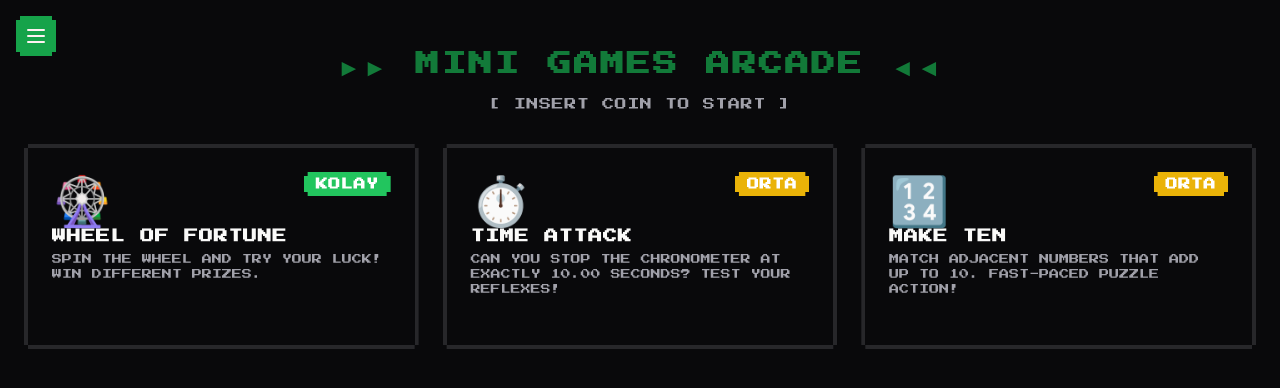
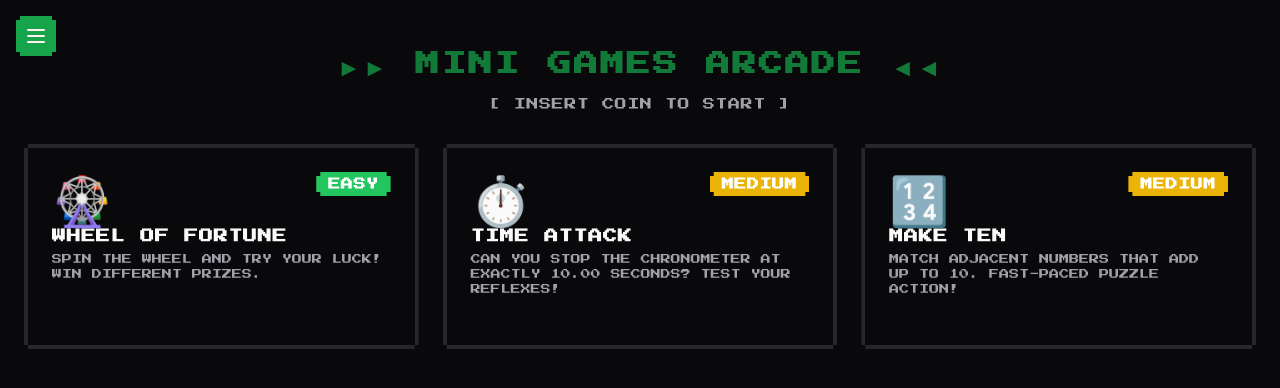
Before and after one commit to CemAyyildiz/mini-games, a React (Vite) app: page / in a window 1280 px wide. Shown: the top 388 px of the page. Built offline with nearby package versions, Linux system fonts and the light colour scheme.

Commit message:
feat: update difficulty labels in GameCard component to English

```diff
--- a/src/components/common/game-card.tsx
+++ b/src/components/common/game-card.tsx
@@ -15,9 +15,9 @@ const DIFFICULTY_COLORS: Record<GameDifficulty, string> = {
 };
 
 const DIFFICULTY_LABELS: Record<GameDifficulty, string> = {
-  easy: 'Kolay',
-  medium: 'Orta',
-  hard: 'Zor',
+  easy: 'Easy',
+  medium: 'Medium',
+  hard: 'Hard',
 };
 
 export default function GameCard({ game, className }: GameCardProps) {
```
